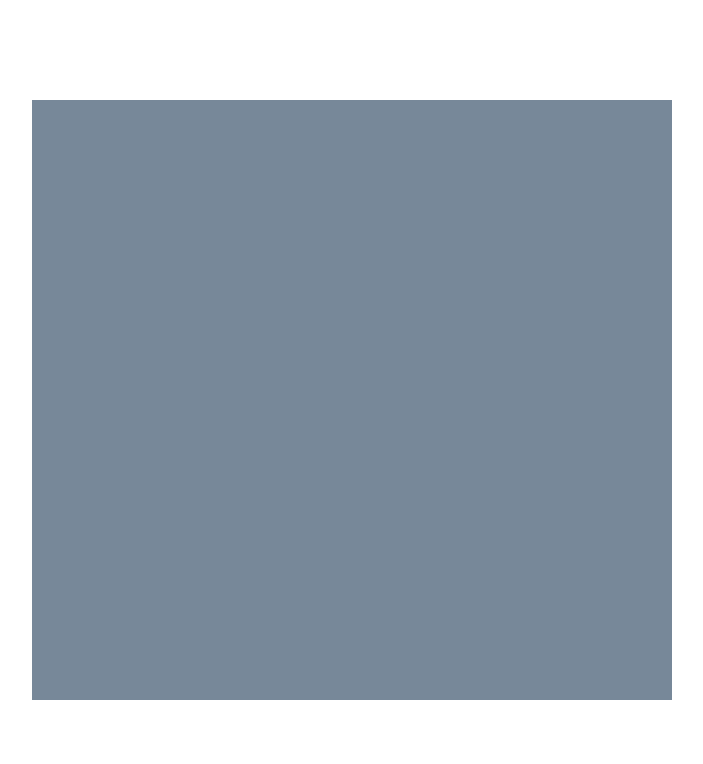
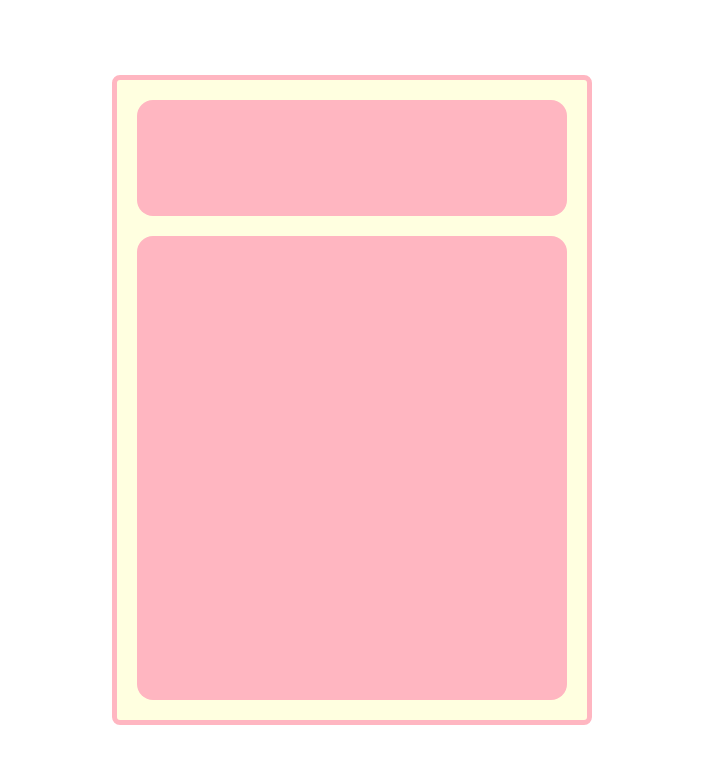
Before and after one commit to dooory/odin-calculator, a plain HTML site: page index.html in a window 1280 px wide. Shown: the whole page, without its empty margins (288-991 px from the left). Drawn offline with Linux system fonts and the light colour scheme.

Commit message:
style: create containers for display and buttons

```diff
--- a/index.html
+++ b/index.html
@@ -8,6 +8,12 @@
 	</head>
 	<body>
 		<div id="calculator-container">
+			<div id="input-container">
+
+			</div>
+			<div id="buttons-container">
+
+			</div>
 		</div>
 		<script src="./script.js"></script>
 	</body>
--- a/style.css
+++ b/style.css
@@ -12,7 +12,28 @@ body {
 }
 
 #calculator-container {
-	background-color: lightslategray;
+	background-color: lightyellow;
 	flex: auto;
 	height: 75vh;
+	display: flex;
+	flex-direction: column;
+	gap: 20px;
+	padding: 20px 20px;
+	border: 5px solid lightpink;
+	border-radius: 8px;
+	max-width: 430px;
 }
+
+#input-container,
+#buttons-container {
+	background-color: lightpink;
+	border-radius: 16px;
+}
+
+#input-container {
+	flex: 0.25 1 auto;
+}
+
+#buttons-container {
+	flex: 1 1 auto;
+}
```
